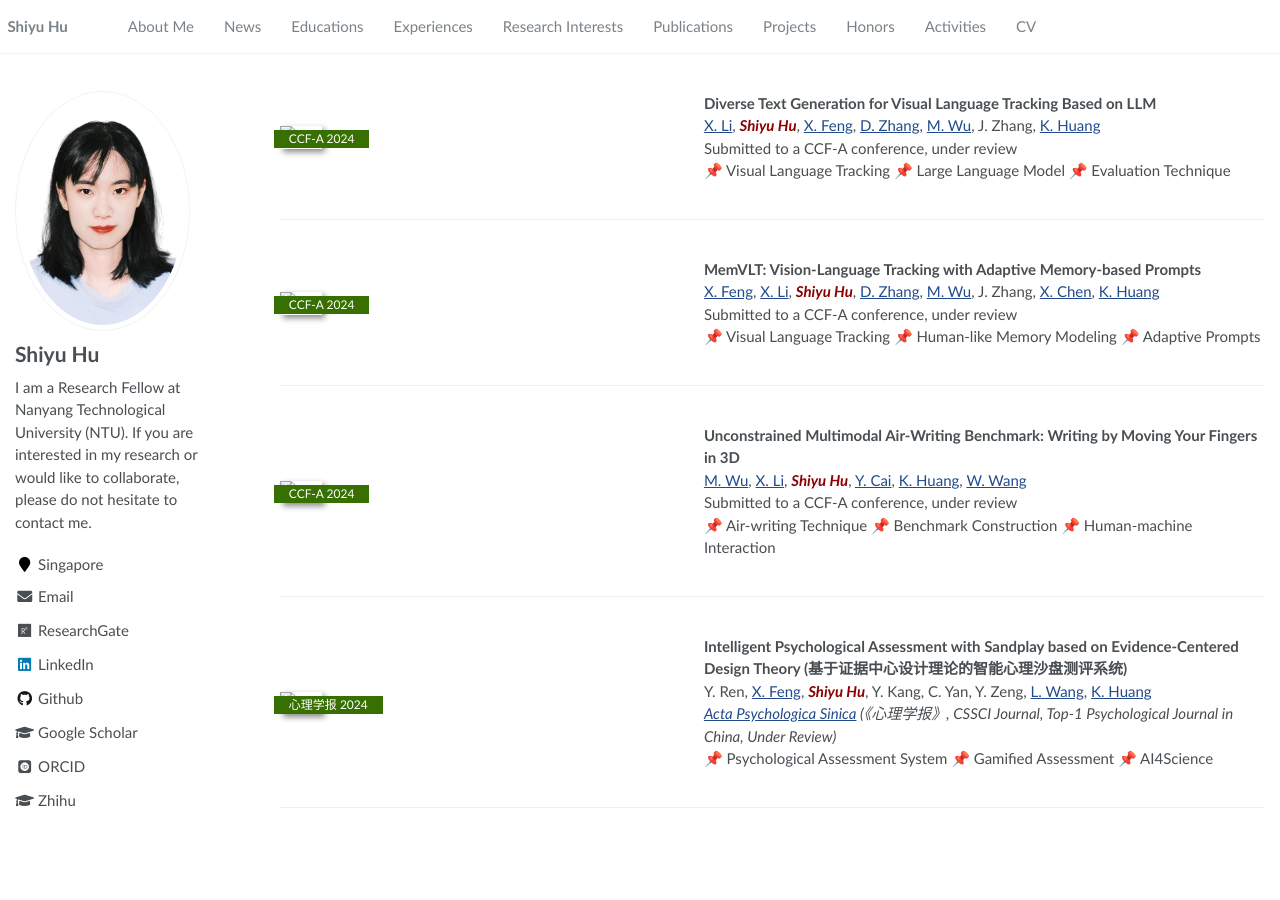
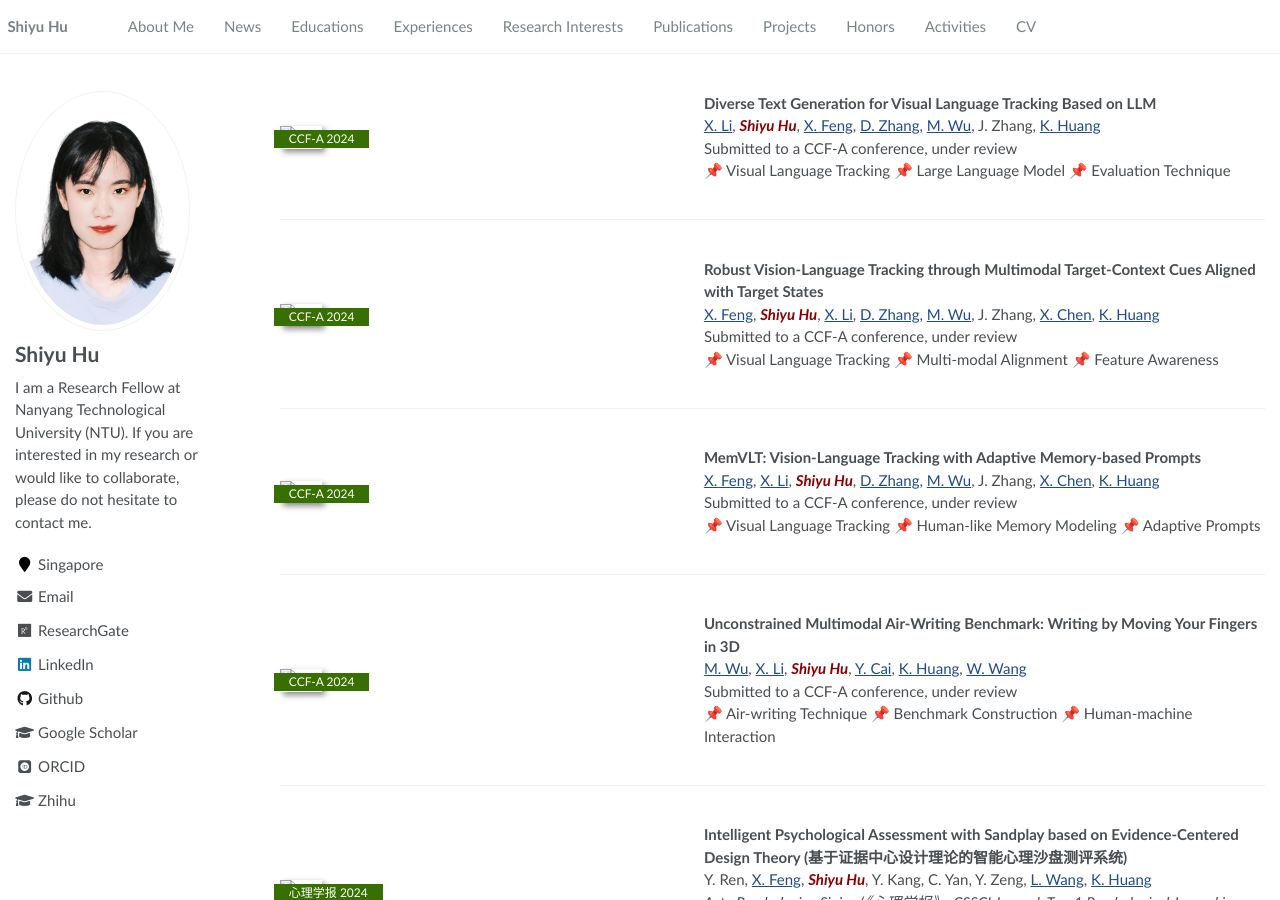
Before and after one commit to huuuuusy/huuuuusy.github.io, a Jekyll site: the page built from _pages/includes/publications.md, in a window 1280 px wide and 900 px high, scrolled down 4377 px. Built offline with Jekyll 4.4.1, drawn with Linux system fonts in a browser that asks for light colours; some web fonts are replaced; our own code applies the rules of GitHub Pages for plain Markdown files; before the commit the page ends 5215 px from its top, so only the background shows below that.

Commit message:
240813 update ATCTrack

```diff
--- a/_pages/includes/publications.md
+++ b/_pages/includes/publications.md
@@ -324,6 +324,21 @@ Submitted to a CCF-A conference, under review<br>
 </div>
 </div>
 
+
+<div class='paper-box'><div class='paper-box-image'><div><div class="badge-under-review">CCF-A 2024</div><img src='../../images/ATCTrack.png' alt="sym" width="100%"></div></div>
+<div class='paper-box-text' markdown="1">
+
+<span class='anchor' id='ATCTrack'></span>
+
+**Robust Vision-Language Tracking through Multimodal Target-Context Cues Aligned with Target States**<br>
+[X. Feng](https://xiaokunfeng.github.io/), ***<font color=DarkRed>Shiyu Hu</font>***, [X. Li](https://xuchen-li.github.io/), [D. Zhang](https://zhangdailing8.github.io/), [M. Wu](https://wmeiqi.github.io/), J. Zhang, [X. Chen](http://www.crise.ia.ac.cn/teachers_view.aspx?TypeId=141&Id=467&Fid=t26:141:26), [K. Huang](https://people.ucas.ac.cn/~huangkaiqi)<br>
+<!-- *[the 38th Conference on Neural Information Processing Systems](https://neurips.cc/) (CCF-A Conference, Under Review)*<br> -->
+Submitted to a CCF-A conference, under review<br>
+📌 Visual Language Tracking 📌 Multi-modal Alignment 📌 Feature Awareness<br>
+
+</div>
+</div>
+
 <div class='paper-box'><div class='paper-box-image'><div><div class="badge-under-review">CCF-A 2024</div><img src='../../images/MemVLT.png' alt="sym" width="100%"></div></div>
 <div class='paper-box-text' markdown="1">
 
```
Also changed, not shown: images/ATCTrack.png (added), 2 other files.
